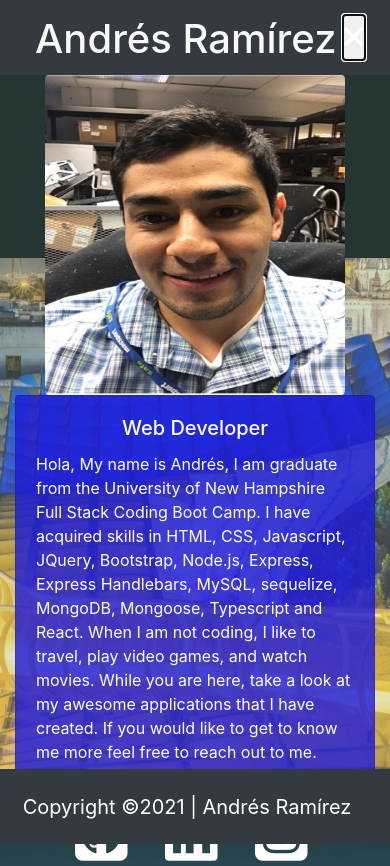
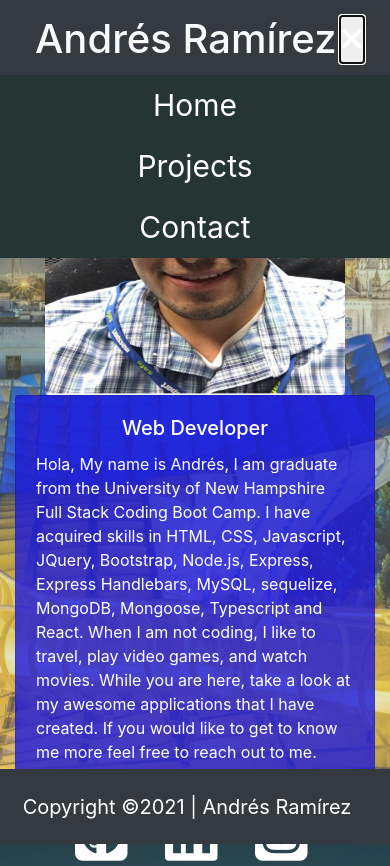
Before and after one commit to ARam2142/React-Portfolio, a React (Create React App) app: page / in a window 390 px wide. Both pictures are taken after a click on the button 351 px from the left and 37 px from the top of the page. Built offline with nearby package versions, Linux system fonts and the light colour scheme.

Commit message:
just random edits

```diff
--- a/src/App.css
+++ b/src/App.css
@@ -1,3 +1,4 @@
+@import url('https://fonts.googleapis.com/css2?family=Merriweather+Sans:wght@500&display=swap');
 /*css code that will be provided throughout the app*/
 * {
   color: white;
--- a/src/components/Nav/Nav.tsx
+++ b/src/components/Nav/Nav.tsx
@@ -1,30 +1,30 @@
 import React, { useState } from "react";
 import { Link } from "react-router-dom";
-import './style.css'
+import './style.css';
 
 function Nav() {
-    const [isMobile, setMobile] = useState(false)
+    const [mobile, setMobile] = useState(false);
     return (
         <nav className="navbar">
             <h1 className="text-light"> Andrés Ramírez</h1>
-            <ul className={isMobile ? "nav-links-mobile" : "nav-links"}
+            <ul className={mobile ? "nav-links-mobile" : "nav-links"}
                 onClick={() => setMobile(false)}
             >
                 <Link to="/home" className={"/home" ? "nav-link active" : "nav-link"}>
-                    <li className="">Home</li>
+                    <li className="list-link">Home</li>
                 </Link>
                 <Link to="/projects" className={"/projects" ? "nav-link active" : "nav-link"}>
-                    <li className="">Projects</li>
+                    <li className="list-link">Projects</li>
                 </Link>
                 <Link to="/contact" className={"/contact" ? "nav-link active" : "nav-link"}>
-                    <li className="">Contact</li>
+                    <li className="list-link">Contact</li>
                 </Link>
             </ul>
             <button className="mobile-menu-icon"
-            onClick={()=> {setMobile(!isMobile)}}
+                onClick={() => { setMobile(!mobile) }}
             >
 
-                {isMobile ? (
+                {mobile ? (
                     <i className="fas fa-times"></i>
                 ) : (
                     <i className="fas fa-bars"></i>
--- a/src/components/Nav/style.css
+++ b/src/components/Nav/style.css
@@ -18,6 +18,10 @@ html, body {
    background-color: #343a40
 }
 
+.home, .projects, .contact {
+   padding-top: 10px;
+}
+
 .nav-links {
    display: flex;
    justify-content: flex-end;
@@ -25,17 +29,6 @@ html, body {
    list-style: none;
    font-size: 24px;
 }
-
-.home,
-.projects,
-.contact {
-   text-decoration: none;
-   font-size: 20px;
-   padding: 10px 20px;
-   padding-top: 10px;
-   margin: 0 10px;
-   cursor: pointer;
- }
 
 .mobile-menu-icon {
    display: none;
@@ -65,11 +58,10 @@ html, body {
       transition: all 0.5s ease-out;
       text-align: center;
       font-size: 30px;
+      z-index: 1;
    }
 
-   .home,
-   .projects,
-   .contact {
+   .home,.projects,.contact {
       color: rgb(245, 245, 245);
       text-align: center;
       padding: 32px;
@@ -82,7 +74,6 @@ html, body {
       position: absolute;
       font-size: 30px;
       color: rgba(241, 235, 235, 0.918);
-      border: none;
       top: 15px;
       right: 25px;
       outline: none;
--- a/src/components/projects/Projects.tsx
+++ b/src/components/projects/Projects.tsx
@@ -19,7 +19,7 @@ function Projects() {
         <div>
             <Nav />
             <Container>
-                <h2 className="text-center display-4 text-white bg-dark">Projects</h2>
+                <h2 className="text-center display-4 text-white">Projects</h2>
                 <div className="row row-cols-1 row-cols-md-2 portfolio">
                     <div className="col mb-4">
                         <div className="card">
```
Also changed, not shown: src/components/projects/projects.css (+0 -13 lines), 1 other file (tests, documents, lock files or other folders).
